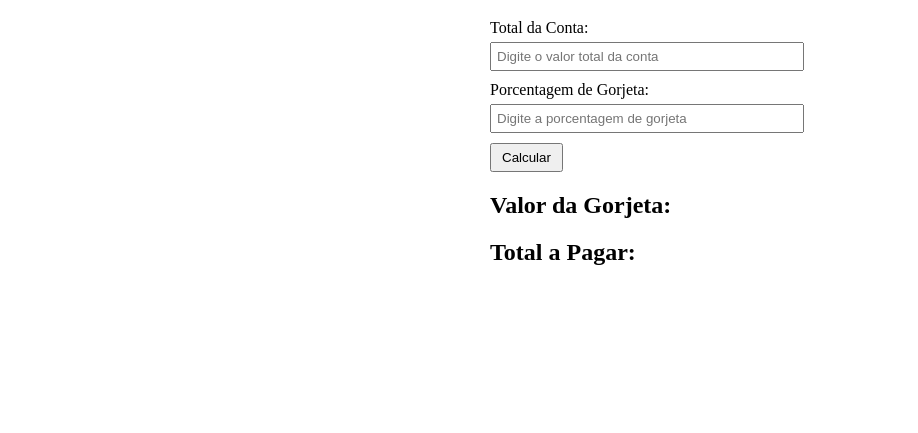
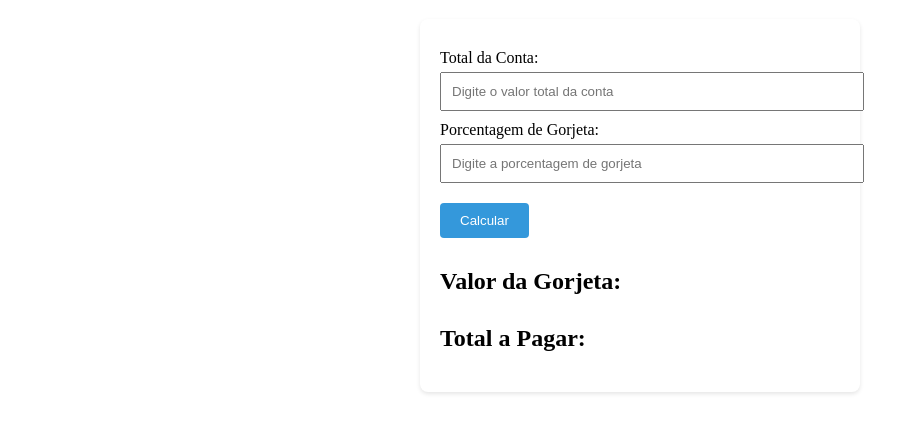
Before and after one commit to mostzone/calculadora-de-gorgeta, a plain HTML site: page index.html in a window 1280 px wide. Shown: the part 61-494 px from the top of the page, without its empty margins (0-918 px from the left). Drawn offline with Linux system fonts and the light colour scheme.

Commit message:
Update style.css

```diff
--- a/style.css
+++ b/style.css
@@ -1,6 +1,10 @@
 .container {
-  max-width: 300px;
+  max-width: 400px;
   margin: 0 auto;
+  padding: 20px;
+  background-color: #ffffff;
+  border-radius: 8px;
+  box-shadow: 0 2px 4px rgba(0, 0, 0, 0.1);
 }
 
 label {
@@ -10,19 +14,44 @@ label {
 
 input {
   width: 100%;
-  padding: 5px;
+  padding: 10px;
+  margin-top: 5px;
+}
+
+textarea {
+  width: 100%;
+  padding: 10px;
   margin-top: 5px;
 }
 
 button {
-  margin-top: 10px;
-  padding: 5px 10px;
+  margin-top: 20px;
+  padding: 10px 20px;
+  background-color: #3498db;
+  color: #ffffff;
+  border: none;
+  border-radius: 4px;
+  cursor: pointer;
+}
+
+button:hover {
+  background-color: #2980b9;
 }
 
 h2 {
-  margin-top: 20px;
+  margin-top: 30px;
 }
 
 p {
   font-weight: bold;
 }
+
+footer {
+  background-color: #f0f0f0;
+  padding: 10px;
+  text-align: center;
+  position: fixed;
+  bottom: 0;
+  left: 0;
+  width: 100%;
+}
```
